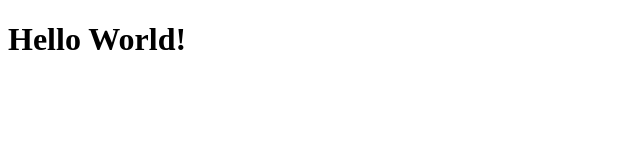
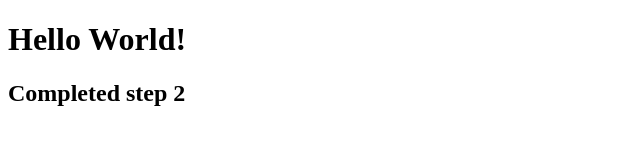
Before and after one commit to xo-kokochan/another-cool-project, a plain HTML site: page index.html in a window 1280 px wide. Shown: the whole page, without its empty margins (0-640 px from the left). Drawn offline with Linux system fonts and the light colour scheme.

Commit message:
completing lab step 2

```diff
--- a/index.html
+++ b/index.html
@@ -7,5 +7,6 @@
 </head>
 <body>
     <h1>Hello World!</h1>
+    <h2>Completed step 2</h2>
 </body>
 </html>
```
